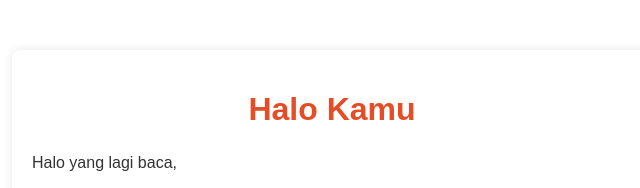
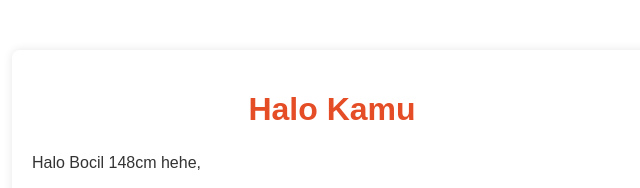
Before and after one commit to Natxu333/Natxu.github.io, a plain HTML site: page index.html in a window 1280 px wide. Shown: the top 188 px of the page, 308-948 px from the left. Drawn offline with Linux system fonts and the light colour scheme.

Commit message:
index.html

```diff
--- a/index.html
+++ b/index.html
@@ -13,7 +13,7 @@
         </header>
         <div class="content">
             <p>
-                Halo yang lagi baca,
+                Halo Bocil 148cm hehe,
             </p>
             <p>
                 Aku disini mau nulis apa ya? aku gatau juga si sebenarnya nulis hehe, but actually i want to say, perihal kita. iya, i like you, i dont know but, gugup si kalau aku nulis nya di chat,ragu juga. jadi aku buat web ini aja yaa? so, aku gatau perasaan ini tiba tiba datang ke aku,awalnya aku ga minta sih cinta aku tumbuh ke kamu, tapi aku gabisa juga nahan lama lama, apalagi mendem ini sendirian, jadi aku sampaikan lewat web ini, aku juga gatau kenapa bisa se suka ini aku sama kamu, awalnya fine fine aja, dari kamu yang baik ke aku, respon kamu yeng ngerti arti feedback, orang yang selalu ada, kamu juga udah baik sama aku, aku jadi fall in love with you, aku ga minta disukai balik kok, maaf ya perasaan ini muncul tiba tiba ke aku,jadi aku ada rasa sama kamu, and i crush on uu. sumpah ya aslinya mah ini kita cuma temenan biasa ya tanpa melibatkan perasaan sedikitpun, aku heran tiba tiba perasaan aku muncul sendiri ke kamu, kalo pun kamu merasa risih or apa bilang aja ya? aku bakal uncrush kamu, dan jangan jadi asing perkara ini yaa? thank you ya udah mau baca web yang aku buat ini, thank you juga udah kasih waktu kamu buat aku selama kemarin, uuumm kalo engga jawab engga, ya? kalau iya jawab iya, okey? biar aku engga terlalu berharap kalau jawabannya engga hehe, tapi masalahnya kalau di terima aku gamau pacaran, maunya TTM aja aku punyamu kamu punyaku gitu. udah sih gitu aja, thank you ya sudah mau baca.
```
